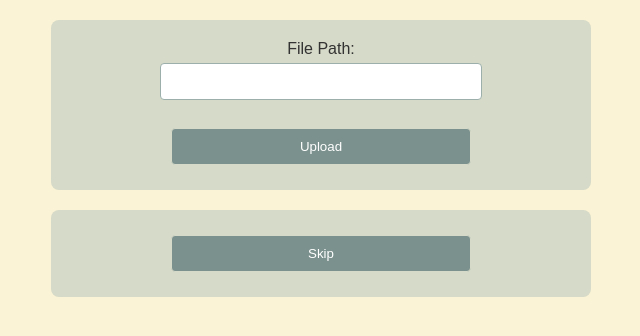
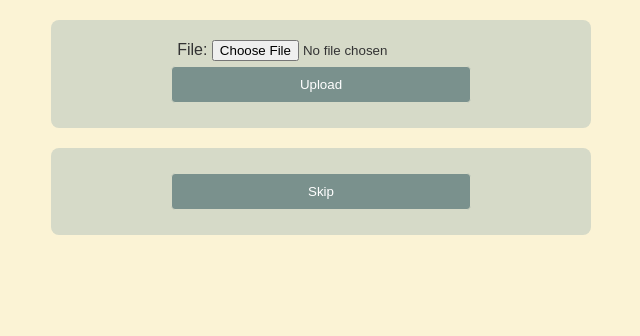
Before and after one commit to wyliebrown1990/interview-app, a Flask app: template templates/add_training_data.html in a window 1280 px wide. Shown: the part 93-429 px from the top of the page, without its empty margins (319-959 px from the left). Run offline with Flask 3, Linux system fonts and the light colour scheme; the template is opened without the code that fills it: most values are stand-ins (such as "Sample title", 1, 10 or a date in 2020).

Commit message:
updated html for new upload system

```diff
--- a/templates/add_training_data.html
+++ b/templates/add_training_data.html
@@ -11,12 +11,12 @@
        <h1>Add Training Data</h1>
    </header>
    <p>{{ message }}</p>
-    <form action="/upload_training_data" method="POST">
+   <form action="/upload_training_data" method="POST" enctype="multipart/form-data">
        <input type="hidden" name="job_title" value="{{ job_title }}">
        <input type="hidden" name="company_name" value="{{ company_name }}">
        <input type="hidden" name="industry" value="{{ industry }}">
-        <label for="file_path">File Path:</label>
-        <input type="text" id="file_path" name="file_path" required><br>
+       <label for="file">File:</label>
+       <input type="file" id="file" name="file" required><br>
        <button type="submit">Upload</button>
    </form>
    <form action="{{ skip_url }}" method="GET">
```
Lines whose indentation alone changed are shown as unchanged.
